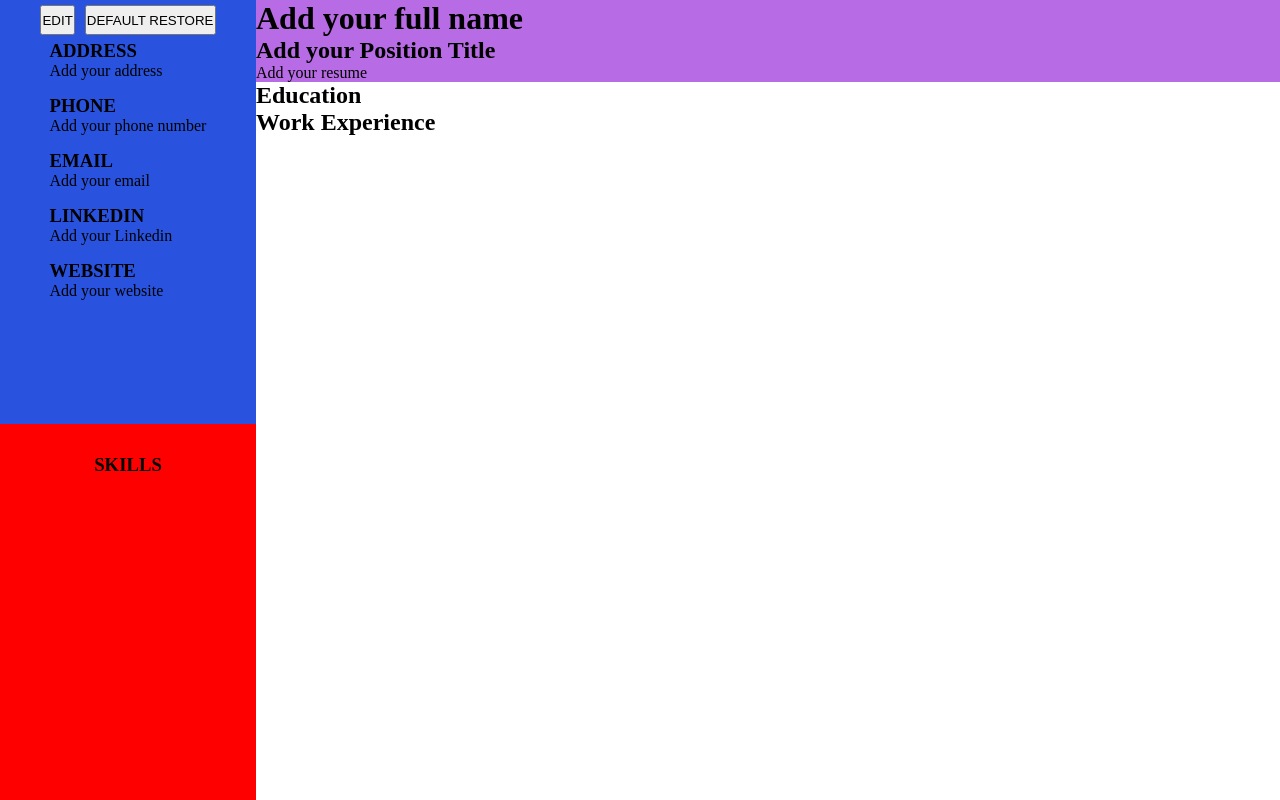
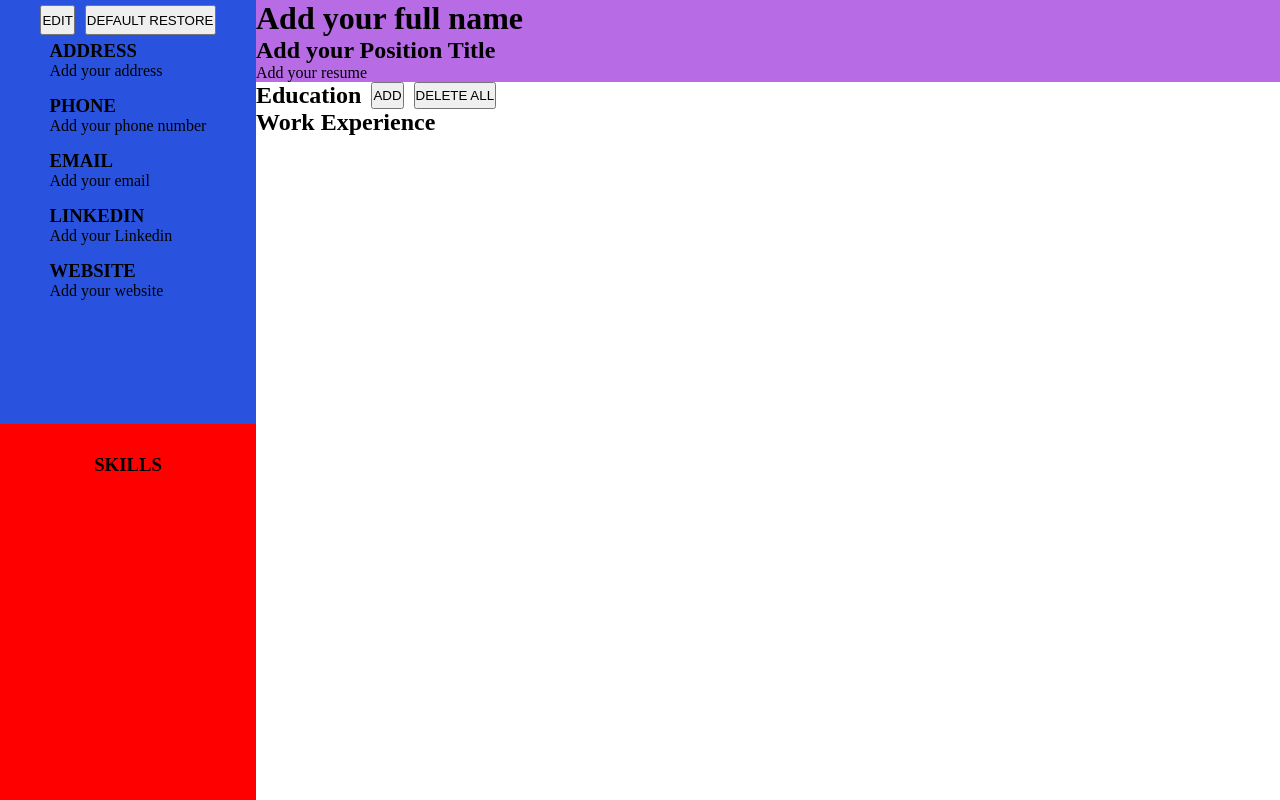
Before and after one commit to Luise8/cd-app, a React (Create React App) app: page / in a window 1280 px wide. Built offline with nearby package versions, Linux system fonts and the light colour scheme.

Commit message:
Add Education component with basic structure

```diff
--- a/src/App.js
+++ b/src/App.js
@@ -5,6 +5,7 @@ import Experience from "./components/Experience";
 import "./styles/styles.css";
 import Sidebar from "./components/Sidebar";
 import "./styles/App.css";
+import Education from "./components/Education";
 
 class App extends Component {
   constructor() {
@@ -18,7 +19,7 @@ class App extends Component {
           <Sidebar />
           <div className="right-main-container">
             <MainInformation />
-            <h2>Education</h2>
+            <Education />
             <Experience />
           </div>
         </div>
--- /dev/null
+++ b/src/components/Education.js
@@ -0,0 +1,77 @@
+// Education.js
+import React, { Component } from "react";
+import Overview from "./OverviewArrayObjects";
+import ModalForm from "./ModalForm";
+import ModalConfirmation from "./ModalConfirmation";
+import uniqid from "uniqid";
+import "../styles/SectionHeader.css";
+
+class Education extends Component {
+  constructor(props) {
+    super(props);
+
+    this.state = {
+      // Item
+    };
+    /*    this.removeItem = this.removeItem.bind(this);
+    this.changeItem = this.changeItem.bind(this);
+    this.handleToggle = this.handleToggle.bind(this);
+    this.onSubmitItem = this.onSubmitItem.bind(this);
+    this.handleChange = this.handleChange.bind(this);
+    this.handleToggleEdit = this.handleToggleEdit.bind(this);
+    this.handleToggleDeleteAll = this.handleToggleDeleteAll.bind(this);
+    this.clearAll = this.clearAll.bind(this); */
+  }
+
+  render() {
+    return (
+      <div>
+        <div className="section-header">
+          <h2>Education</h2>
+          <button className="btn-add-edu" onClick={this.handleToggle}>
+            ADD
+          </button>
+          <button className="btn-add-edu" onClick={this.handleToggleDeleteAll}>
+            DELETE ALL
+          </button>
+        </div>
+
+        {/* Show all the items Education on the screen */}
+        {/*         <Overview
+          itemList={}
+          removeItem={this.removeItem}
+          changeItem={this.changeItem}
+        /> */}
+        {/* Modal confirmation to delete all */}
+        {/*         <ModalConfirmation
+          modalActive={activeDeleteAll}
+          btnOneFunction={this.clearAll}
+          btnTwoFunction={this.handleToggleDeleteAll}
+          text=""
+        /> */}
+        {/* Modal edit fornm */}
+        {/*  <ModalForm
+          modalActive={isActiveEdit}
+          inputsList={form.inputsList}
+          btnList={form.btnList}
+          stateInputValues={}
+          btnTwoFunction={this.handleToggleEdit}
+          btnOneFunction={this.onsubmitEditItem}
+          onChange={this.handleChange}
+        /> */}
+        {/* Modal fornm */}
+        {/* <ModalForm
+          modalActive={isActive}
+          inputsList={form.inputsList}
+          btnList={form.btnList}
+          stateInputValues={}
+          btnTwoFunction={this.handleToggle}
+          btnOneFunction={this.onSubmitItem}
+          onChange={this.handleChange}
+        /> */}
+      </div>
+    );
+  }
+}
+
+export default Education;
```
